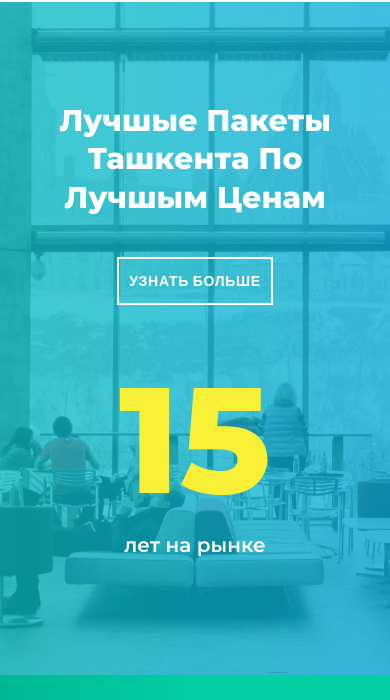
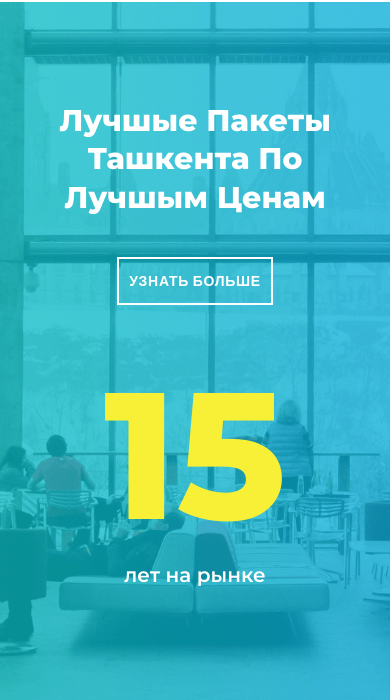
Before and after one commit to sultonbayevogabek/all-paket, a plain HTML site: page index.html in a window 390 px wide. Shown: the part 76-776 px from the top of the page. Drawn offline with nearby package versions, Linux system fonts and the light colour scheme.

Commit message:
Make site info section responsive

```diff
--- a/scss/_media.scss
+++ b/scss/_media.scss
@@ -75,6 +75,11 @@
    }
 }
 
+@include media(1060px){
+   .site-info {
+      background-size: cover;
+   }
+}
 @include media(1000px) {
    .site-intro__left {
       width: 100%;
@@ -100,12 +105,28 @@
    }
    .site-intro__right {
       div:first-child {
-         font-size: 150px;
+         font-size: 180px;
          line-height: 1;
       }
       div:last-child {
          font-size: 20px;
       }
+   }
+   .site-info__left {
+      width: 100%;
+      padding-top: 30px;
+      padding-bottom: 30px;
+   }
+
+   .site-info__link {
+      font-size: 16px;
+      line-height: 120%;
+   }
+
+   .section-title {
+      font-size: 25px;
+      border-bottom-width: 4px;
+      word-break: break-word;
    }
 }
 
```
Also changed, not shown: css/styles.css, 1 other file.
